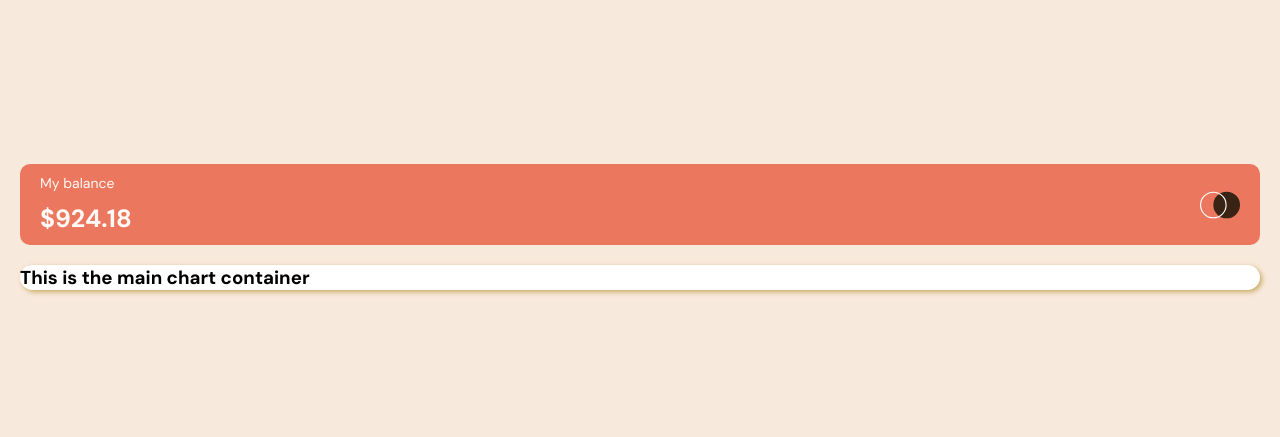
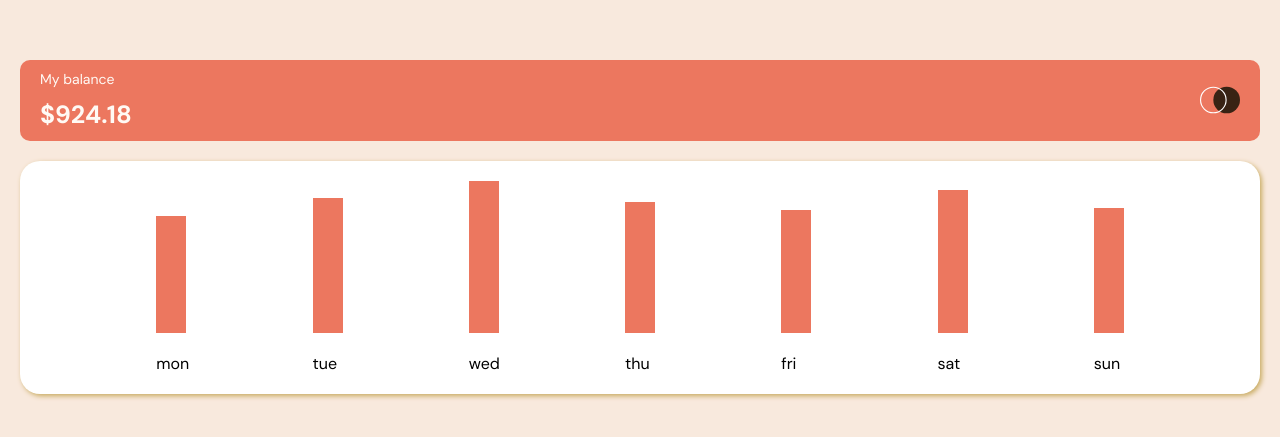
Before and after one commit to SageKyle/expenses-chart-component, a React (Create React App) app: page / in a window 1280 px wide. Shown: the part 183-620 px from the top of the page. Built offline with nearby package versions, Linux system fonts and the light colour scheme.

Commit message:
added SingleChart component
- added a Utils folder for utitlities
- added a component for rendering individual expense item
- added a stylesheet for individual expense

```diff
--- a/src/App.js
+++ b/src/App.js
@@ -1,7 +1,7 @@
 import './App.scss';
 
-import { Balance } from './components/Balance';
 import { Charts } from './components/Charts';
+import { Balance } from './utils/Balance';
 
 function App() {
 	const balance = 924.18;
--- a/src/components/Charts.jsx
+++ b/src/components/Charts.jsx
@@ -1,10 +1,19 @@
 // styles
 import './Charts.scss';
 
+import Data from '../db/data.json';
+import { SingleChart } from '../utils/SingleChart';
+
 export const Charts = () => {
 	return (
-		<div className="chart">
-			<h3>This is the main chart container</h3>
+		<div className="charts">
+			{Data.map((chart) => (
+				// <div className="chartitem" key={chart.day}>
+				// 	<h4>{chart.day}</h4>
+				// 	<p>{chart.amount}</p>
+				// </div>
+				<SingleChart key={chart.day} amount={chart.amount} day={chart.day} />
+			))}
 		</div>
 	);
 };
--- a/src/components/Charts.scss
+++ b/src/components/Charts.scss
@@ -1,5 +1,24 @@
-.chart {
+@import '../index.scss';
+
+.charts {
+	display: flex;
+	justify-content: space-evenly;
+	align-items: flex-end;
+	padding: 2rem;
 	background-color: #fff;
 	border-radius: 2rem;
 	box-shadow: 2px 2px 0.5rem rgb(200, 170, 95);
+
+	&__expense {
+		width: 3rem;
+
+		&:not(:last-child) {
+			margin-right: 1rem;
+		}
+
+		&--amount {
+			background-color: $soft-red;
+			margin-bottom: 2rem;
+		}
+	}
 }
--- a/src/index.scss
+++ b/src/index.scss
@@ -16,14 +16,12 @@ body {
 	-moz-osx-font-smoothing: grayscale;
 }
 
-// fix collapsing margins
-h1,
-h2,
-h3,
-h4,
-h5,
-p {
+// general reset
+*,
+*::before,
+*::after {
 	margin: 0;
+	box-sizing: border-box;
 }
 
 // variables/colors
--- a/src/components/Balance.scss
+++ b/src/utils/Balance.scss
@@ -9,6 +9,7 @@
 	padding: 1rem 2rem;
 	border-radius: 1rem;
 	margin-block: 2rem;
+	width: 100%;
 
 	&__content {
 		display: flex;
--- /dev/null
+++ b/src/utils/SingleChart.jsx
@@ -0,0 +1,19 @@
+export const SingleChart = ({ amount, day }) => {
+	const style = {
+		expense: {
+			backgroundColor: 'hsl(10, 79%, 65%)',
+			height: amount + 100,
+		},
+	};
+
+	return (
+		<div className="charts__expense">
+			<div
+				className="charts__expense--amount"
+				title={amount}
+				style={style.expense}
+			></div>
+			<p className="charts__expense--date">{day}</p>
+		</div>
+	);
+};
```
Also changed, not shown: src/db/data.json (renamed from public/db/data.json), src/utils/Balance.jsx (renamed from src/components/Balance.jsx).
